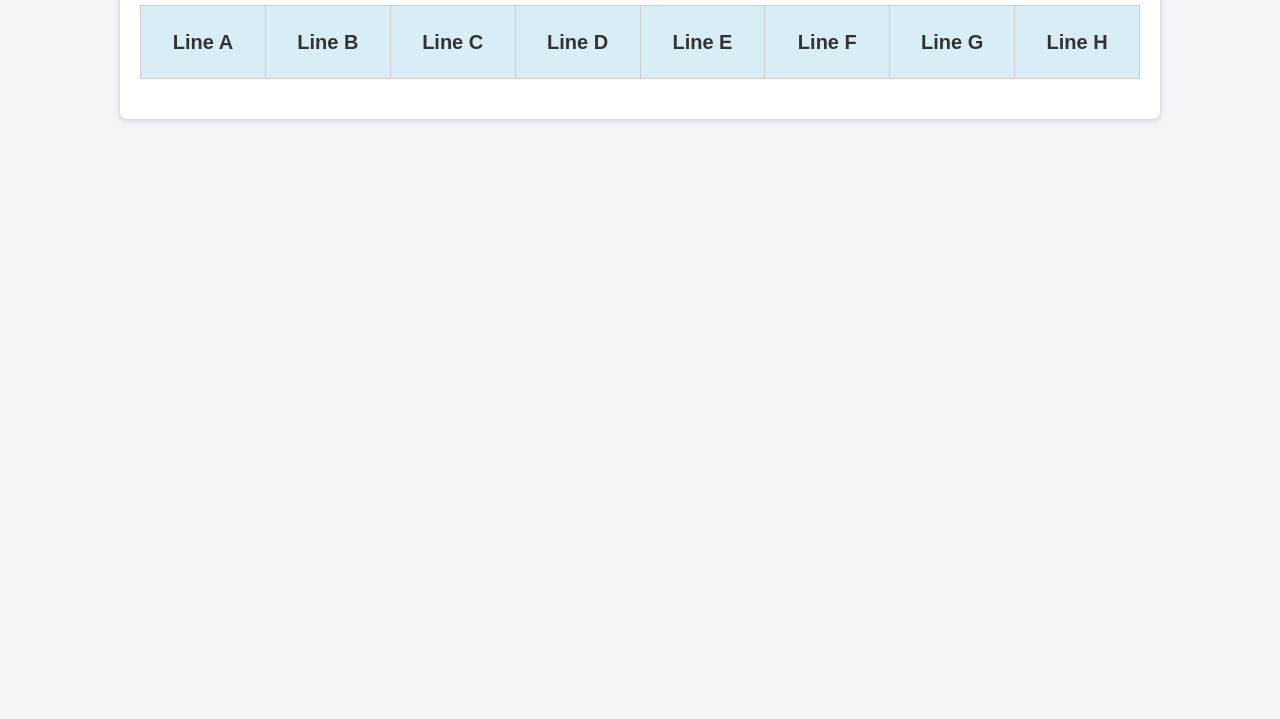
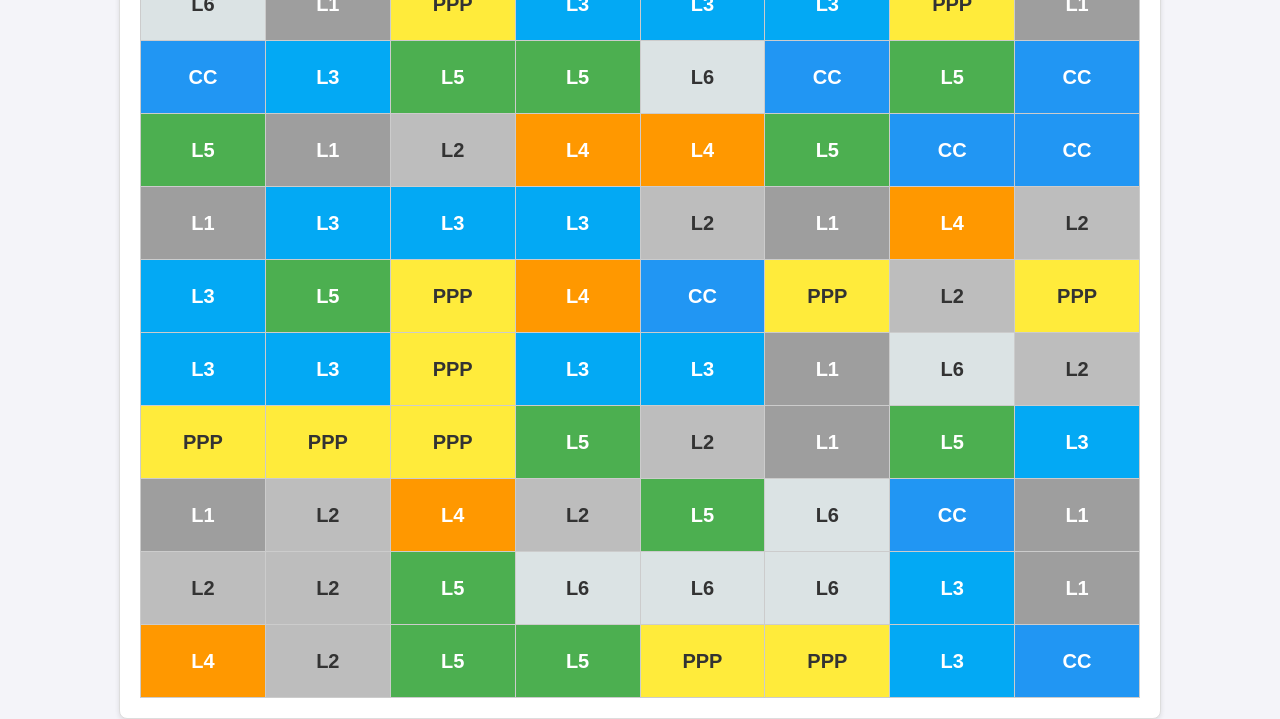
Before and after one commit to zirconium997/formation, a plain HTML site: page index.html in a window 1280 px wide. Shown: the part 104-823 px from the top of the page. Before the commit the page ends 800 px from the top, so only its background shows below. Drawn offline with Linux system fonts and the light colour scheme.

Commit message:
Update index.html

```diff
--- a/index.html
+++ b/index.html
@@ -10,36 +10,31 @@
             font-family: Arial, sans-serif;
             background-color: #f4f4f9;
             margin: 0;
-            padding: 0;
-            color: #333;
-        }
-
-        h1 {
-            text-align: center;
-            margin-top: 20px;
-            font-size: 24px;
-            color: #444;
+            display: flex; /* Use flexbox for centering */
+            align-items: center; /* Vertical centering */
+            justify-content: center; /* Horizontal centering */
+            height: 100vh; /* Full viewport height */
         }
 
         .container {
             width: 90%;
             max-width: 1000px;
-            margin: 20px auto;
             padding: 20px;
             background: #fff;
             border: 1px solid #ddd;
             border-radius: 8px;
             box-shadow: 0 2px 5px rgba(0, 0, 0, 0.1);
+            overflow-x: auto; /* Allow horizontal scrolling for smaller screens */
         }
 
         /* Grid Styling */
         table {
             width: 100%;
             border-collapse: collapse;
-            margin: 20px 0;
+            margin: 0 auto; /* Center the table */
             text-align: center;
-            font-size: 20px; /* Font size for entire grid */
-            table-layout: fixed; /* Ensure equal column widths */
+            font-size: 20px; /* Font size for the entire grid */
+            table-layout: fixed; /* Ensure equal column dimensions */
         }
 
         th, td {
@@ -58,51 +53,44 @@
         }
 
         /* Background Colors for Cohorts */
-        td[style*="background-color: yellow"] {
-            background-color: #ffeb3b; /* PPP */
+        td[data-cohort="PPP"] {
+            background-color: #ffeb3b; /* Yellow for PPP */
             color: #333;
         }
 
-        td[style*="background-color: blue"] {
-            background-color: #2196f3; /* CC */
+        td[data-cohort="CC"] {
+            background-color: #2196f3; /* Blue for CC */
             color: #fff;
         }
 
-        td[style*="background-color: orange"] {
-            background-color: #ff9800; /* L4 */
+        td[data-cohort="L4"] {
+            background-color: #ff9800; /* Orange for L4 */
             color: #fff;
         }
 
-        td[style*="background-color: green"] {
-            background-color: #4caf50; /* L5 */
+        td[data-cohort="L5"] {
+            background-color: #4caf50; /* Green for L5 */
             color: #fff;
         }
 
-        td[style*="background-color: gray"] {
-            background-color: #9e9e9e; /* L1 */
+        td[data-cohort="L1"] {
+            background-color: #9e9e9e; /* Gray for L1 */
             color: #fff;
         }
 
-        td[style*="background-color: lightgray"] {
-            background-color: #bdbdbd; /* L2 */
+        td[data-cohort="L2"] {
+            background-color: #bdbdbd; /* Light gray for L2 */
             color: #333;
         }
 
-        td[style*="background-color: lightblue"] {
-            background-color: #03a9f4; /* L3 */
+        td[data-cohort="L3"] {
+            background-color: #03a9f4; /* Light blue for L3 */
             color: #fff;
         }
 
-        td[style*="background-color: tan"] {
-            background-color: #dbe3e4; /* L6 */
+        td[data-cohort="L6"] {
+            background-color: #dbe3e4; /* Tan for L6 */
             color: #333;
-        }
-
-        /* Line Label Styling (Top of Table) */
-        thead th {
-            background-color: #d9edf7;
-            color: #333;
-            font-weight: bold;
         }
 
         /* Responsive Design */
@@ -120,7 +108,6 @@
 </head>
 <body>
     <div class="container">
-        <h1>Ballet Cohort Grid</h1>
         <table>
             <thead>
                 <tr>
@@ -139,5 +126,26 @@
             </tbody>
         </table>
     </div>
+
+    <script>
+        // Dynamically generate the grid for demonstration
+        const tbody = document.querySelector('tbody');
+        const rows = 10; // Example row count
+        const columns = 8; // Always 8 columns
+        const cohorts = ["PPP", "CC", "L4", "L5", "L1", "L2", "L3", "L6"];
+
+        // Generate grid rows
+        for (let i = 0; i < rows; i++) {
+            const tr = document.createElement('tr');
+            for (let j = 0; j < columns; j++) {
+                const td = document.createElement('td');
+                const cohort = cohorts[Math.floor(Math.random() * cohorts.length)];
+                td.textContent = cohort; // Example text
+                td.setAttribute('data-cohort', cohort); // Apply cohort color
+                tr.appendChild(td);
+            }
+            tbody.appendChild(tr);
+        }
+    </script>
 </body>
 </html>
```
